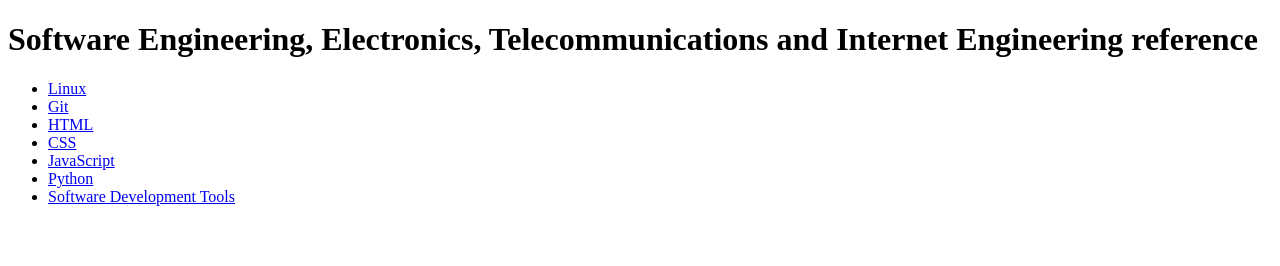
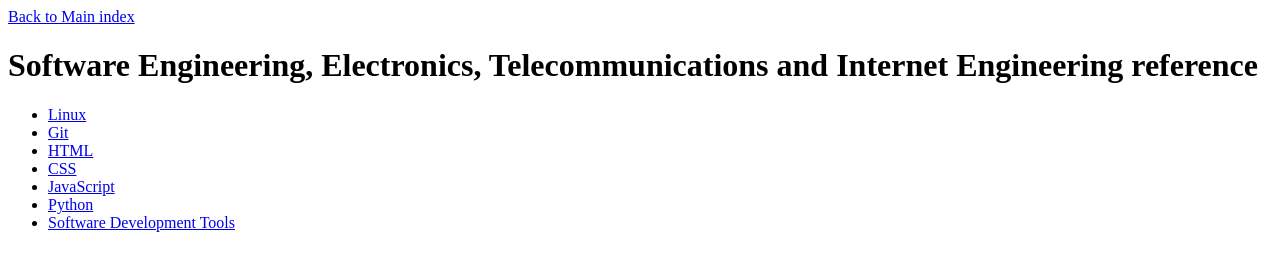
Before and after one commit to 1Amal/engineering-reference, a plain HTML site: page index.html in a window 1280 px wide. Drawn offline with Linux system fonts and the light colour scheme.

Commit message:
Fix main index links

```diff
--- a/index.html
+++ b/index.html
@@ -8,10 +8,11 @@
 </head>
 
 <body>
-
+<a href="https://1amal.github.io/engineering-reference/">Back to Main index</a>
 <h1>Software Engineering, Electronics, Telecommunications and Internet Engineering reference</h1>
 
 <ul>
+
 <li><a href="./Linux/index.html">Linux</a></li>
 <li><a href="./Git/index.html">Git</a></li>
 <li><a href="./HTML/index.html">HTML</a></li>
```
Also changed, not shown: 1 other file.
